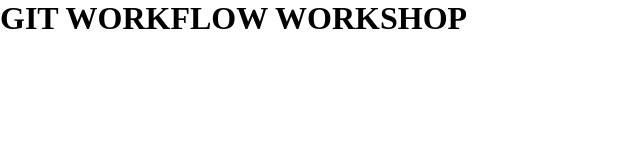
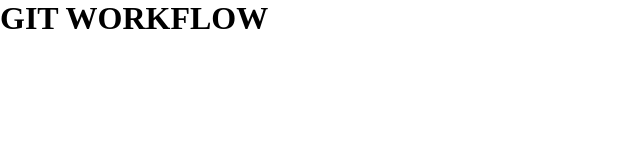
Before and after one commit to Ibtisam-Hemmo/Workshop, a plain HTML site: page index.html in a window 1280 px wide. Shown: the whole page, without its empty margins (0-640 px from the left). Drawn offline with Linux system fonts and the light colour scheme.

Commit message:
Edit index.html

```diff
--- a/index.html
+++ b/index.html
@@ -8,6 +8,6 @@
   </head>
 
   <body>
-    <h1 class="some-heading">GIT WORKFLOW WORKSHOP</h1>
+    <h1 class="heading">GIT WORKFLOW</h1>
   </body>
 </html>
```
